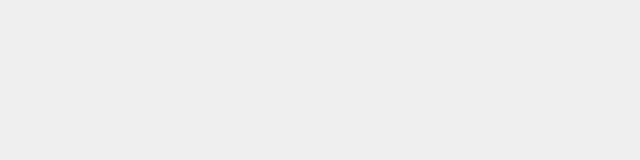
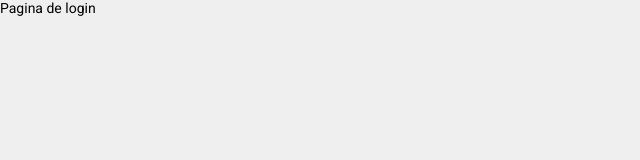
Before and after one commit to felipehenrique159/sistema-chamados-react, a React (Create React App) app: page / in a window 1280 px wide. Shown: the top 160 px of the page, without its empty margins (0-640 px from the left). Built offline with nearby package versions, Linux system fonts and the light colour scheme.

Commit message:
Configuração de rotas

```diff
--- a/package.json
+++ b/package.json
@@ -9,6 +9,7 @@
     "firebase": "^8.6.2",
     "react": "^17.0.2",
     "react-dom": "^17.0.2",
+    "react-router-dom": "^5.2.0",
     "react-scripts": "4.0.3",
     "web-vitals": "^1.1.2"
   },
--- a/src/App.js
+++ b/src/App.js
@@ -1,9 +1,10 @@
-
+import {BrowserRouter} from 'react-router-dom'
+import Routes from './routes'
 function App() {
   return (
-    <div>
-
-    </div>
+    <BrowserRouter>
+      <Routes/>
+    </BrowserRouter>
   );
 }
 
--- /dev/null
+++ b/src/pages/Dashboard/index.js
@@ -0,0 +1,8 @@
+
+export default function Dashboard() {
+    return (
+      <div>
+         Pagina de dashboard
+      </div>
+    )
+  }
--- /dev/null
+++ b/src/pages/SignIn/index.js
@@ -0,0 +1,8 @@
+
+export default function SignIn() {
+    return (
+      <div>
+         Pagina de login
+      </div>
+    )
+  }
--- /dev/null
+++ b/src/pages/SignUp/index.js
@@ -0,0 +1,8 @@
+
+export default function SignUp() {
+    return (
+      <div>
+
+      </div>
+    )
+  }
--- /dev/null
+++ b/src/routes/Route.js
@@ -0,0 +1,34 @@
+import {Redirect, Route} from 'react-router-dom'
+
+export default function RouteWrapper({
+    component : Component,
+    isPrivate,
+    ...rest
+}){
+
+    const loading = false
+    const signed = false
+
+    if(loading){
+        return(
+            <div></div>
+        )
+    }
+
+    if(!signed && isPrivate){
+        return <Redirect to="/"/>
+    }
+
+    if(signed && !isPrivate){
+        return <Redirect to="/dashboard"/>
+    }
+
+    return(
+        <Route
+        {...rest}
+        render={ props => (
+            <Component {...props}/>
+        )}
+        />
+    )
+}
--- /dev/null
+++ b/src/routes/index.js
@@ -0,0 +1,15 @@
+import {Switch} from 'react-router-dom'
+import SignIn from '../pages/SignIn'
+import SignUp from '../pages/SignUp'
+import Dashboard from '../pages/Dashboard'
+import Route from './Route'
+
+export default function Routes(){
+    return(
+        <Switch>
+            <Route path="/" component={SignIn} exact/>
+            <Route path="/register" component={SignUp} exact/>
+            <Route path="/dashboard" component={Dashboard} isPrivate exact/>
+        </Switch>
+    )
+}
```
Also changed, not shown: 1 other file (tests, documents, lock files or other folders).
